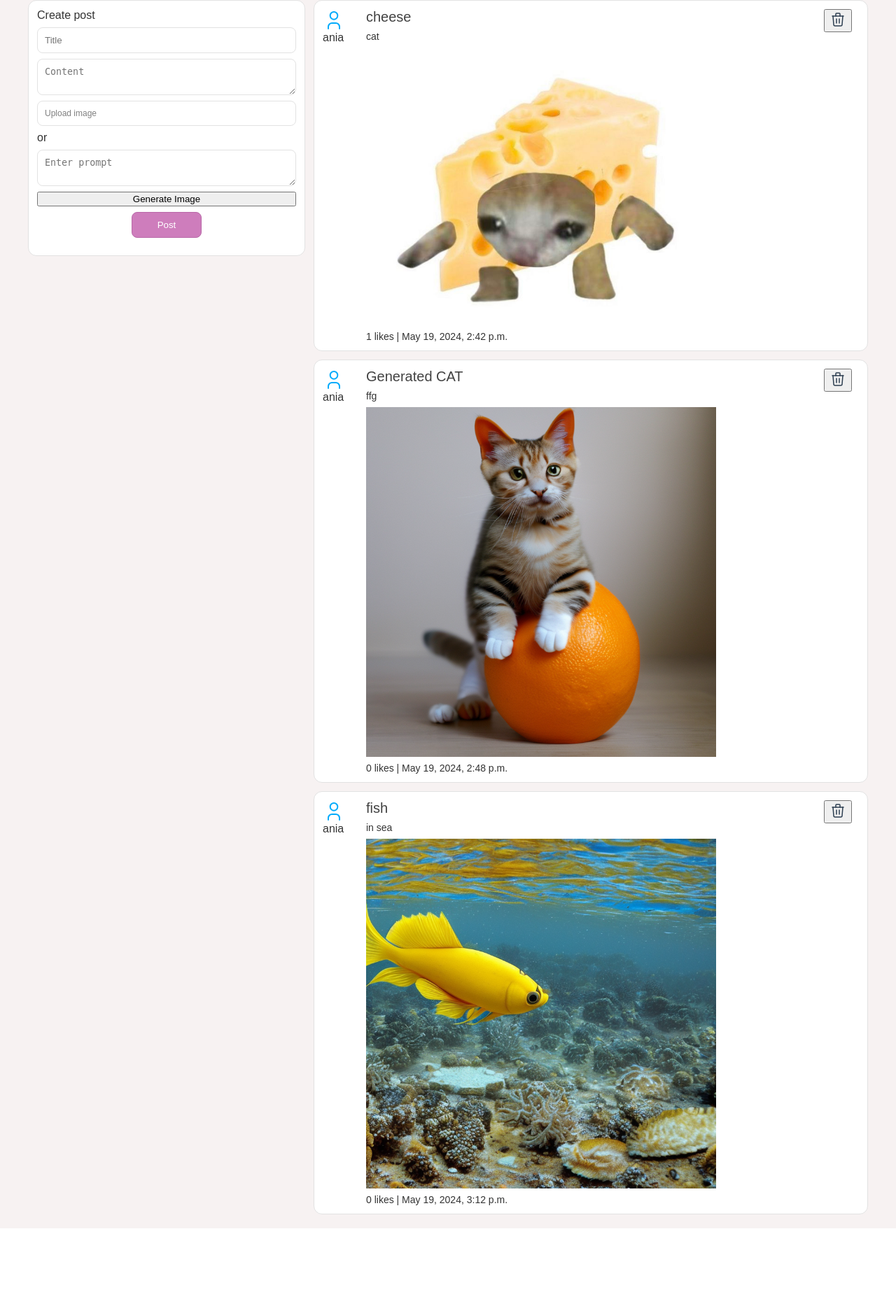
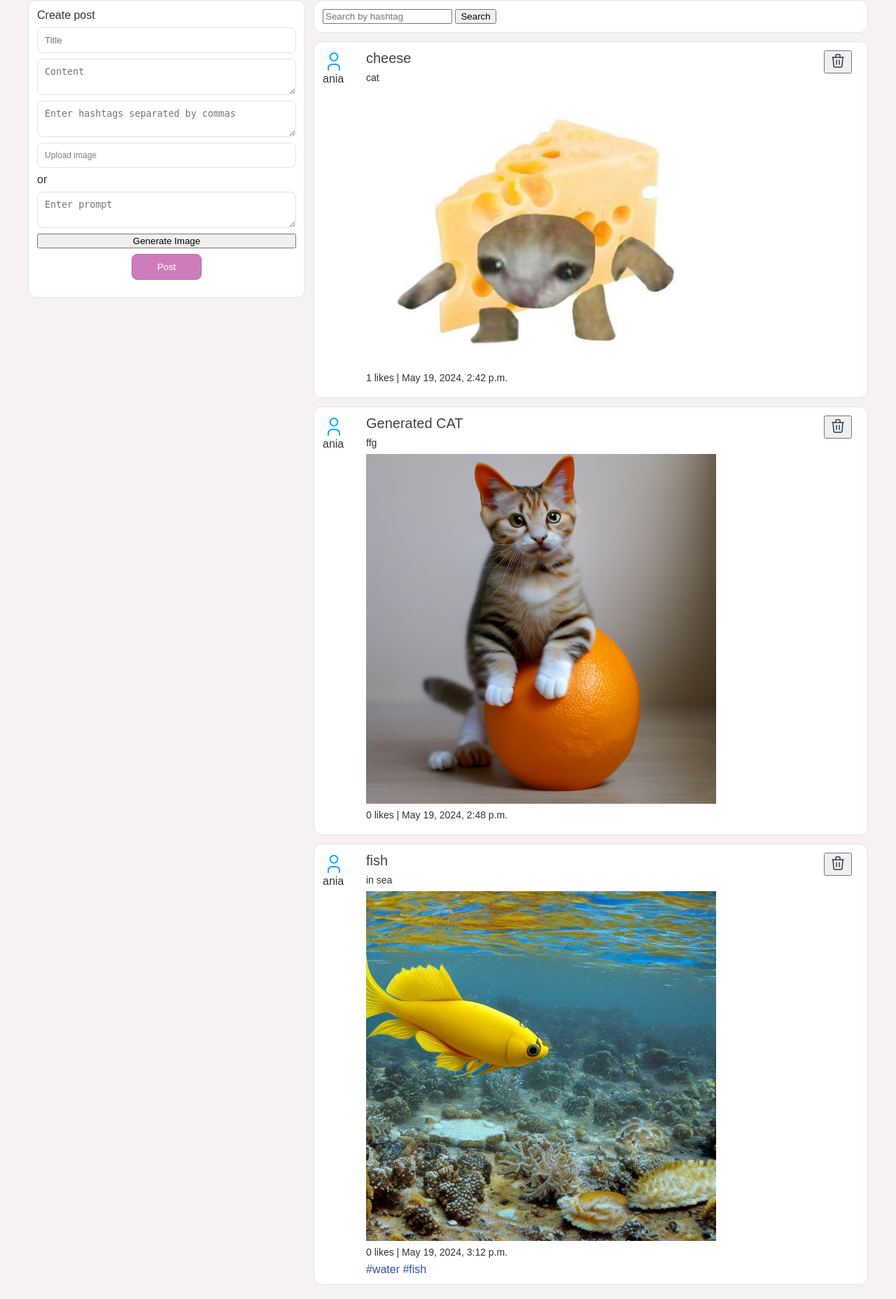
Before and after one commit to aniaprojs/apka, a Django app: template projekt/apka/templates/apka/index.html in a window 1280 px wide. Shown: the part 88-1945 px from the top of the page at 70% size. Before the commit the page ends 1844 px from the top, so only its background shows below. Run offline with Django 5.2, Linux system fonts and the light colour scheme; the template is opened without the code that fills it: values that come from a table or form of the project are taken from there, others are empty; a user stored in the database is signed in; data comes from the database, SQL or seed files in the repository; both versions use the stored data as it was after the commit.

Commit message:
hashtags

```diff
--- a/projekt/apka/admin.py
+++ b/projekt/apka/admin.py
@@ -1,6 +1,7 @@
 from django.contrib import admin
-from .models import Post, Like
+from .models import Post, Like, Hashtag
 
 # Register your models here.
 admin.site.register(Post)
 admin.site.register(Like)
+admin.site.register(Hashtag)
--- a/projekt/apka/forms.py
+++ b/projekt/apka/forms.py
@@ -4,9 +4,11 @@ from .models import Post, User
 from django.contrib.auth.forms import UserCreationForm
 
 class PostForm(forms.ModelForm):
+    hashtags = forms.CharField(max_length=200, required=False, help_text='Enter hashtags separated by commas')
+
     class Meta:
         model = Post
-        fields = ['title', 'content', 'image']
+        fields = ['title', 'content', 'image', 'hashtags']
 
 class SignUpForm(UserCreationForm):
     class Meta(UserCreationForm.Meta):
--- a/projekt/apka/models.py
+++ b/projekt/apka/models.py
@@ -1,5 +1,11 @@
 from django.db import models
 from django.contrib.auth.models import User, AbstractUser
+
+class Hashtag(models.Model):
+    name = models.CharField(max_length=50, unique=True)
+
+    def __str__(self):
+        return self.name
 
 class Post(models.Model):
     title = models.CharField(max_length=100)
@@ -7,6 +13,7 @@ class Post(models.Model):
     image = models.ImageField(upload_to='posts/', null=True, blank=True)
     author = models.ForeignKey(User, on_delete=models.CASCADE)
     created_at = models.DateTimeField(auto_now_add=True)
+    hashtags = models.ManyToManyField(Hashtag, related_name='posts')
 
     def __str__(self):
         return self.title
@@ -17,6 +24,16 @@ class Post(models.Model):
 
     def is_liked_by_user(self, user):
         return Like.objects.filter(post=self, user=user).exists()
+
+    def get_hashtags(self):
+        return self.hashtags.all()
+
+    @staticmethod
+    def search_by_hashtag(query):
+        if query:
+            return Post.objects.filter(hashtags__name__icontains=query)
+        else:
+            return Post.objects.all()
 
 class Like(models.Model):
     user = models.ForeignKey(User, on_delete=models.CASCADE)
--- a/projekt/apka/static/apka/styles.css
+++ b/projekt/apka/static/apka/styles.css
@@ -56,7 +56,11 @@ body {
 }
 
 .create_post {
-    height: 340px;
+    height: 400px;
+}
+
+.hashtag {
+    color: rgb(50, 78, 168);
 }
 
 #preview-img{
--- a/projekt/apka/templates/apka/index.html
+++ b/projekt/apka/templates/apka/index.html
@@ -5,7 +5,7 @@
 <head>
     <meta charset="UTF-8">
     <meta name="viewport" content="width=device-width, initial-scale=1.0">
-    <title>Welcome to Our Site</title>
+    <title>Social Media site</title>
     <link rel="stylesheet" type="text/css" href="{% static 'apka/styles.css' %}">
     <script src="https://code.jquery.com/jquery-3.6.0.min.js"></script>
 </head>
@@ -23,14 +23,13 @@
                 {% csrf_token %}
                 <input class="form_title" type="text" id="id_title" name="title" placeholder="Title">
                 <textarea class="form_content" id="id_content" name="content" rows="2" placeholder="Content"></textarea>
-
+                <textarea class="form_content" id="textInput" name="hashtags" placeholder="Enter hashtags separated by commas"></textarea>
                 <label for="id_image" class="form_image">
                     Upload image
                     <input type="file" id="id_image" name="image" accept="image/*" style="display: none;">
                 </label>
 
                 <span>or</span>
-
                 <textarea class="form_content" id="textInput" placeholder="Enter prompt"></textarea>
                 <button type="button" onclick="generateImage()">Generate Image</button>
                 <input type="hidden" id="generated_image_url" name="generated_image_url">
@@ -40,6 +39,12 @@
             </form>
         </div>
         <div class="posts">
+            <div class="container">
+                <form action="" method="GET">
+                    <input type="text" name="q" placeholder="Search by hashtag">
+                    <button type="submit">Search</button>
+                </form>
+            </div>
             {% for post in posts %}
                 <div class="container">
                     <div class="post">
@@ -56,6 +61,11 @@
                             <img id="post_image" src="{{ post.image.url }}" alt="Post Image">
                             {% endif %}
                             <span class="content">{{ post.likes_count }} likes | {{ post.created_at }}</span>
+                            <span class="hashtag">
+                                {% for hashtag in post.get_hashtags %}
+                                    #{{ hashtag.name }}
+                                {% endfor %}
+                            </span>
                         </div>
                         {% if post.author == user %}
                             <div class="right">
@@ -100,10 +110,10 @@
                     imgPreview.src = event.target.result;
                     imgPreview.style.display = 'block';
                 }
-                $('#create_post_container').css('height', '640px');
+                $('#create_post_container').css('height', '700px');
                 reader.readAsDataURL(file);
             } else {
-                $('#create_post_container').css('height', '340px');
+                $('#create_post_container').css('height', '400px');
                 imgPreview.style.display = 'none';
             }
         });
@@ -124,7 +134,7 @@
                     $('#preview-img').attr('src', imageUrl);
                     $('#preview-img').css('display', 'block');
                     $('#generated_image_url').val(response.image_url);
-                    $('#create_post_container').css('height', '640px');
+                    $('#create_post_container').css('height', '700px');
                 }
             });
         }
```
Also changed, not shown: projekt/apka/views.py (+18 -2 lines), projekt/apka/migrations/0006_hashtag_post_hashtags.py (added), projekt/db.sqlite3, projekt/media/6b95226b-4b92-44d8-87cd-c5d0944f0e26.png (added), 1 other file.
